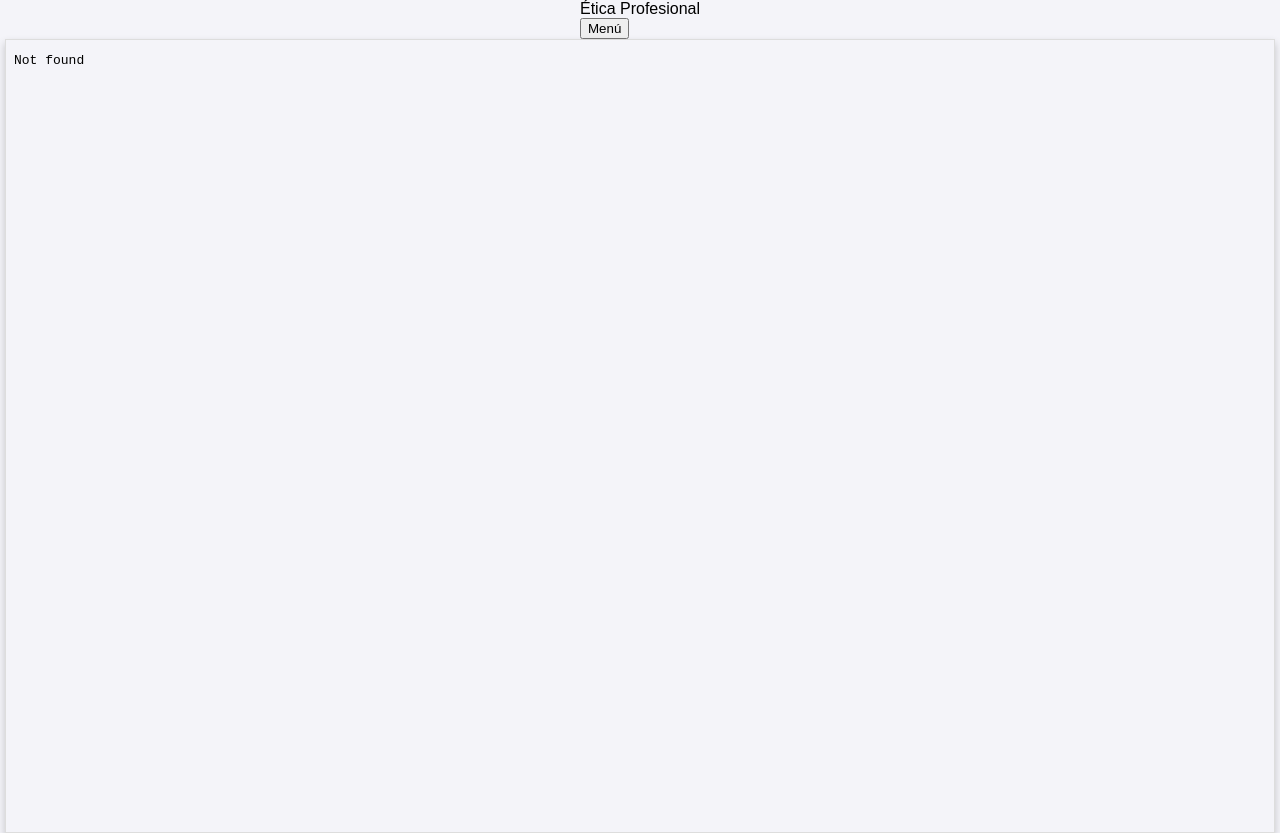
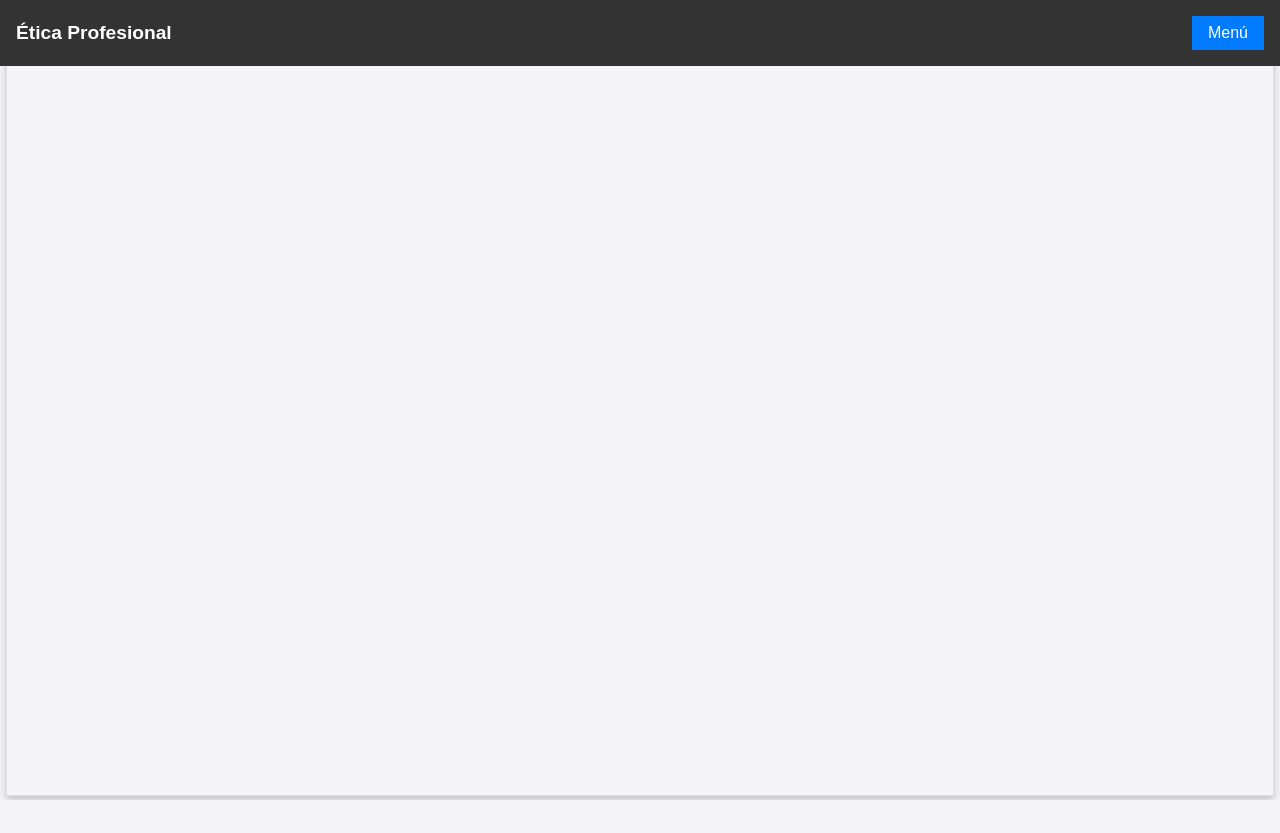
Before and after one commit to R3tFly/paginaetica.github.io, a plain HTML site: page analisis_etica.html in a window 1280 px wide. After the commit the page ends 800 px from the top, so only its background shows below. Drawn offline with Linux system fonts and the light colour scheme.

Commit message:
Update analisis_etica.html

```diff
--- a/analisis_etica.html
+++ b/analisis_etica.html
@@ -4,7 +4,7 @@
     <meta charset="UTF-8">
     <meta name="viewport" content="width=device-width, initial-scale=1.0">
     <title>Visor de PDF</title>
-    <link rel="stylesheet" href="/Ética Profesional - Pagina/styles.css">
+    <link rel="stylesheet" href="styles.css">
     <style>
         body {
             display: flex;
```
